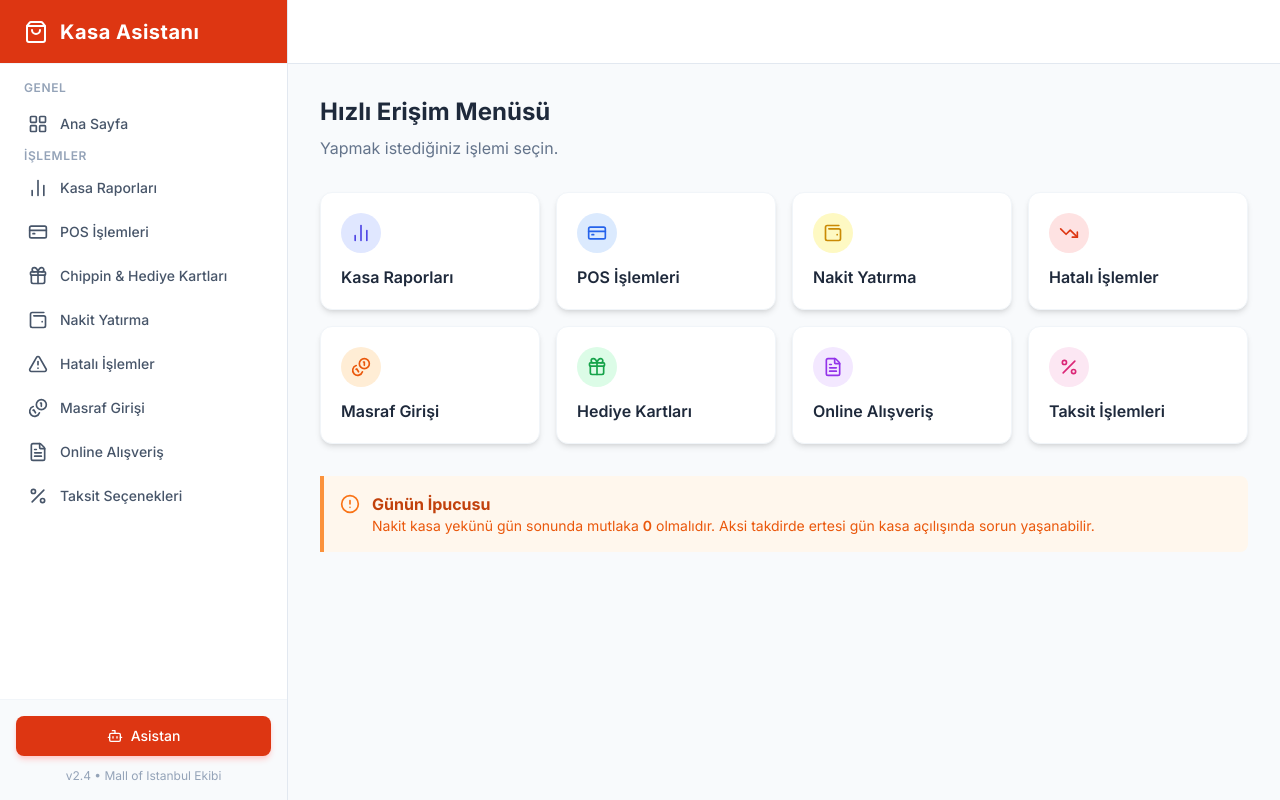
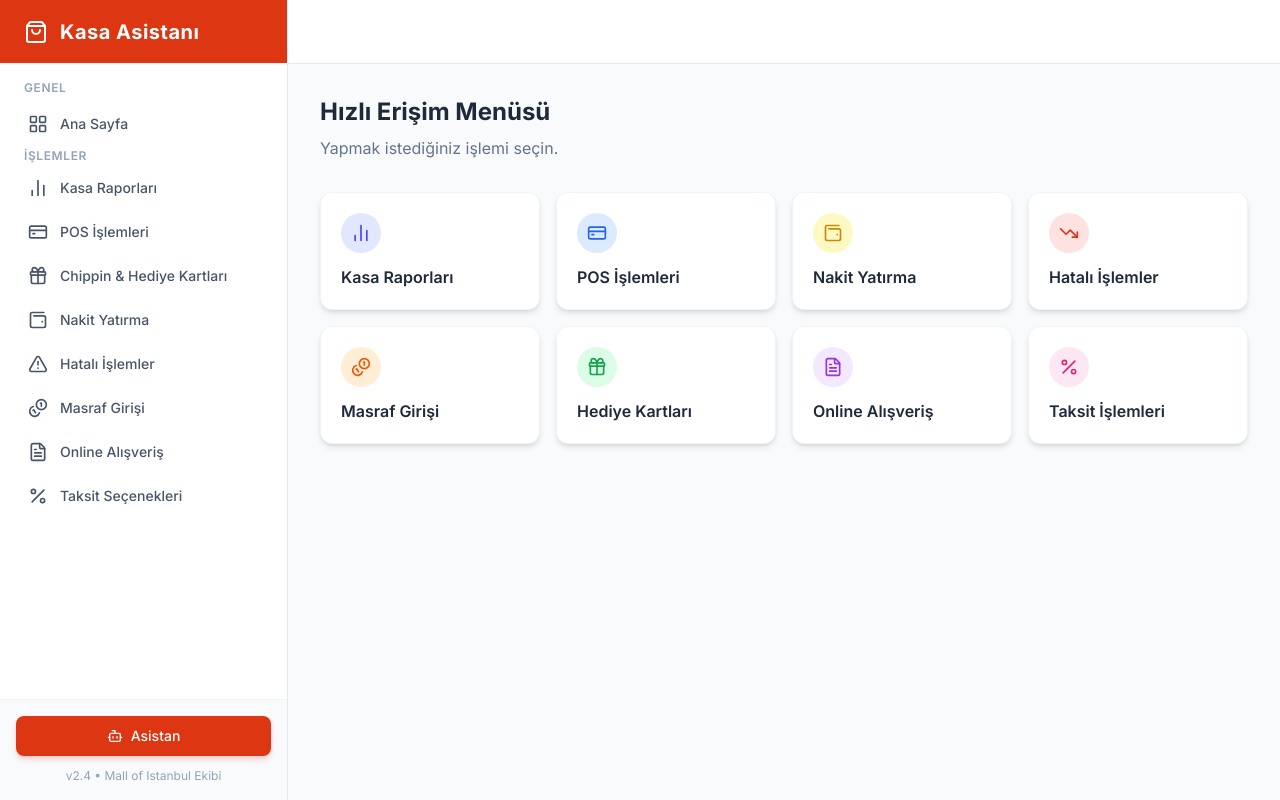
Before and after one commit to ersinonline/cvl, a plain HTML site: page index.html in a window 1280 px wide. Drawn offline with nearby package versions, Linux system fonts and the light colour scheme.

Commit message:
Update index.html

```diff
--- a/index.html
+++ b/index.html
@@ -417,15 +417,6 @@
                             <i data-lucide="percent" class="w-5 h-5"></i>
                         </div>
                         <h3 class="font-semibold text-slate-800">Taksit İşlemleri</h3>
-                    </div>
-                </div>
-
-                <!-- Önemli Duyuru -->
-                <div class="bg-orange-50 border-l-4 border-orange-400 p-4 rounded-r-lg mb-8 flex items-start gap-3">
-                    <i data-lucide="alert-circle" class="w-5 h-5 text-orange-500 flex-shrink-0 mt-0.5"></i>
-                    <div>
-                        <h4 class="font-bold text-orange-700">Günün İpucusu</h4>
-                        <p class="text-sm text-orange-600">Nakit kasa yekünü gün sonunda mutlaka <b class="font-semibold">0</b> olmalıdır. Aksi takdirde ertesi gün kasa açılışında sorun yaşanabilir.
                     </div>
                 </div>
             </section>
```
